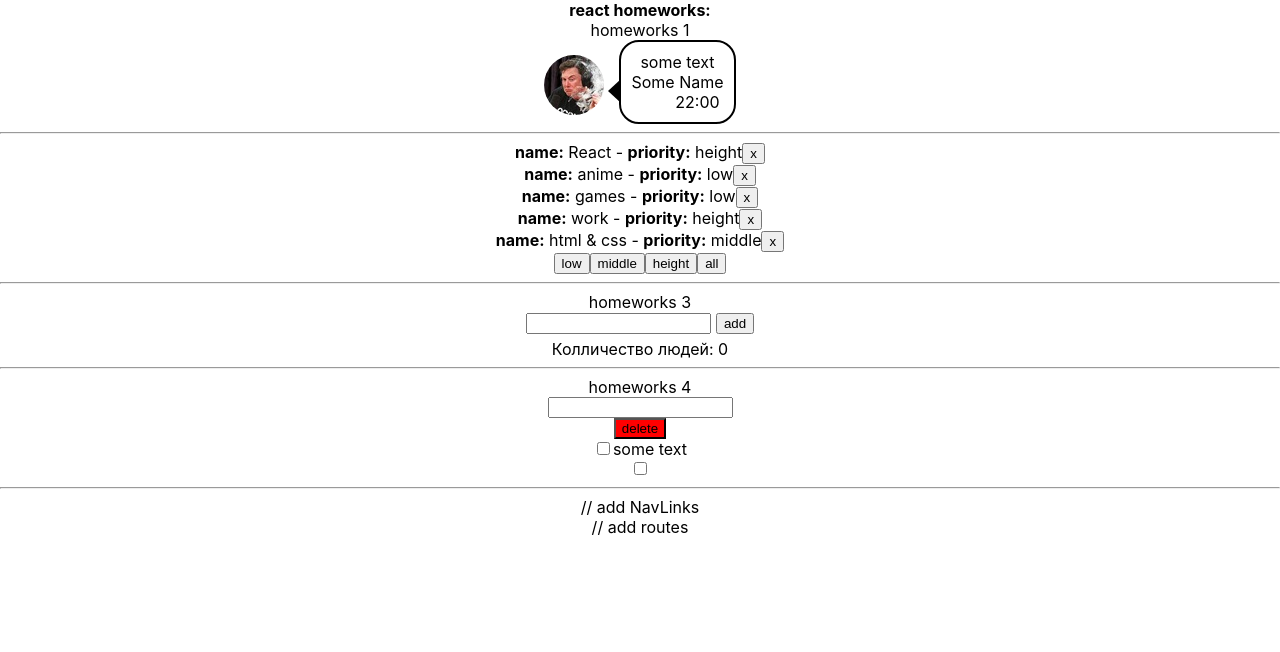
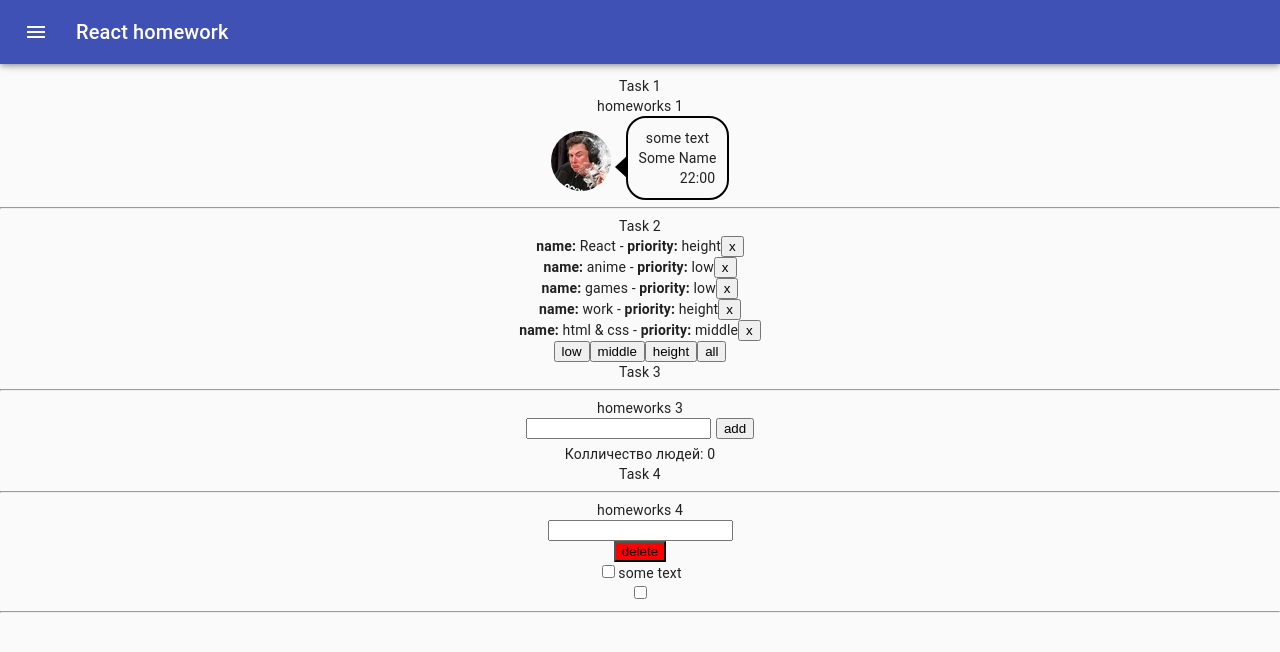
Before and after one commit to Condor19-prog/ignatHomework, a React (Create React App) app: page /#/pre-junior in a window 1280 px wide. Shown: the top 652 px of the page. Built offline with nearby package versions, Linux system fonts and the light colour scheme.

Commit message:
add 5 task

```diff
--- a/src/p1-main/m1-ui/u1-app/App.tsx
+++ b/src/p1-main/m1-ui/u1-app/App.tsx
@@ -1,31 +1,19 @@
 import React from "react";
 import s from "./App.module.css";
-import HW1 from "../../../p2-homeworks/h1/HW1";
-import HW3 from "../../../p2-homeworks/h3/HW3";
-import HW2 from "../../../p2-homeworks/h2/HW2";
-import HW4 from "../../../p2-homeworks/h4/HW4";
+import Navbar from "../../../p2-homeworks/h5/Navbar";
 import HW5 from "../../../p2-homeworks/h5/HW5";
-// import HW6 from "../../../p2-homeworks/h6/HW6";
-// import HW7 from "../../../p2-homeworks/h7/HW7";
-// import HW8 from "../../../p2-homeworks/h8/HW8";
-// import HW9 from "../../../p2-homeworks/h9/HW9";
-// import HW10 from "../../../p2-homeworks/h10/HW10";
-// import HW11 from "../../../p2-homeworks/h11/HW11";
-// import HW12 from "../../../p2-homeworks/h12/HW12";
+import {HashRouter} from "react-router-dom";
+
 
 function App() {
     return (
-        <div className={s.App}>
-           <div><b>react homeworks:</b></div>
-            <HW1/>
-            <HW2/>
-            <HW3/>
-            <HW4/>
-            <HW5/>
-
-
-
-        </div>
+        <HashRouter>
+            <div className={s.App}>
+                <div><b>react homeworks:</b></div>
+                <Navbar/>
+                <HW5/>
+            </div>
+        </HashRouter>
     );
 }
 
--- a/src/p2-homeworks/h5/HW5.tsx
+++ b/src/p2-homeworks/h5/HW5.tsx
@@ -1,20 +1,11 @@
 import React from "react";
 import Header from "./Header";
 import Routes from "./Routes";
+import {HashRouter} from "react-router-dom";
 
 function HW5() {
     return (
-        <div>
-
-            {/*в gh-pages лучше работает HashRouter*/}
-            {/*<HashRouter>*/}
-
-            <Header/>
-
             <Routes/>
-
-            {/*</HashRouter>*/}
-        </div>
     );
 }
 
--- a/src/p2-homeworks/h5/Header.tsx
+++ b/src/p2-homeworks/h5/Header.tsx
@@ -1,10 +1,13 @@
 import React from "react";
+import {NavLink} from "react-router-dom";
+import {PATH} from "./Routes";
 
 function Header() {
     return (
         <div>
-            // add NavLinks
-
+            <NavLink to={PATH.PRE_JUNIOR}><h3>Pre-junior</h3></NavLink>
+            <NavLink to={PATH.JUNIOR}><h3>Junior</h3></NavLink>
+            <NavLink to={PATH.JUNIOR_PLUS}><h3>Junior-plus</h3></NavLink>
         </div>
     );
 }
--- /dev/null
+++ b/src/p2-homeworks/h5/Navbar.tsx
@@ -0,0 +1,140 @@
+import React from 'react';
+import clsx from 'clsx';
+import {makeStyles, useTheme, Theme, createStyles} from '@material-ui/core/styles';
+import Drawer from '@material-ui/core/Drawer';
+import CssBaseline from '@material-ui/core/CssBaseline';
+import AppBar from '@material-ui/core/AppBar';
+import Toolbar from '@material-ui/core/Toolbar';
+import List from '@material-ui/core/List';
+import Typography from '@material-ui/core/Typography';
+import Divider from '@material-ui/core/Divider';
+import IconButton from '@material-ui/core/IconButton';
+import MenuIcon from '@material-ui/icons/Menu';
+import ChevronLeftIcon from '@material-ui/icons/ChevronLeft';
+import ChevronRightIcon from '@material-ui/icons/ChevronRight';
+import HW5 from "./HW5";
+import Header from "./Header";
+
+const drawerWidth = 240;
+
+const useStyles = makeStyles((theme: Theme) =>
+    createStyles({
+        root: {
+            display: 'flex',
+        },
+        appBar: {
+            transition: theme.transitions.create(['margin', 'width'], {
+                easing: theme.transitions.easing.sharp,
+                duration: theme.transitions.duration.leavingScreen,
+            }),
+        },
+        appBarShift: {
+            width: `calc(100% - ${drawerWidth}px)`,
+            marginLeft: drawerWidth,
+            transition: theme.transitions.create(['margin', 'width'], {
+                easing: theme.transitions.easing.easeOut,
+                duration: theme.transitions.duration.enteringScreen,
+            }),
+        },
+        menuButton: {
+            marginRight: theme.spacing(2),
+        },
+        hide: {
+            display: 'none',
+        },
+        drawer: {
+            width: drawerWidth,
+            flexShrink: 0,
+        },
+        drawerPaper: {
+            width: drawerWidth,
+        },
+        drawerHeader: {
+            display: 'flex',
+            alignItems: 'center',
+            padding: theme.spacing(0, 1),
+            // necessary for content to be below app bar
+            ...theme.mixins.toolbar,
+            justifyContent: 'flex-end',
+        },
+        content: {
+            flexGrow: 1,
+            padding: theme.spacing(3),
+            transition: theme.transitions.create('margin', {
+                easing: theme.transitions.easing.sharp,
+                duration: theme.transitions.duration.leavingScreen,
+            }),
+            marginLeft: -drawerWidth,
+        },
+        contentShift: {
+            transition: theme.transitions.create('margin', {
+                easing: theme.transitions.easing.easeOut,
+                duration: theme.transitions.duration.enteringScreen,
+            }),
+            marginLeft: 0,
+        },
+    }),
+);
+
+function Navbar() {
+    const classes = useStyles();
+    const theme = useTheme();
+    const [open, setOpen] = React.useState(false);
+
+    const handleDrawerOpen = () => {
+        setOpen(true);
+    };
+
+    const handleDrawerClose = () => {
+        setOpen(false);
+    };
+
+    return (
+        <div className={classes.root}>
+            <CssBaseline/>
+            <AppBar
+                position="fixed"
+                className={clsx(classes.appBar, {
+                    [classes.appBarShift]: open,
+                })}
+            >
+                <Toolbar>
+                    <IconButton
+                        color="inherit"
+                        aria-label="open drawer"
+                        onClick={handleDrawerOpen}
+                        edge="start"
+                        className={clsx(classes.menuButton, open && classes.hide)}
+                    >
+                        <MenuIcon/>
+                    </IconButton>
+                    <Typography variant="h6" noWrap>
+                        React homework
+                    </Typography>
+                </Toolbar>
+            </AppBar>
+            <Drawer
+                className={classes.drawer}
+                variant="persistent"
+                anchor="left"
+                open={open}
+                classes={{
+                    paper: classes.drawerPaper,
+                }}
+            >
+                <div className={classes.drawerHeader}>
+                    <IconButton onClick={handleDrawerClose}>
+                        {theme.direction === 'ltr' ? <ChevronLeftIcon/> : <ChevronRightIcon/>}
+                    </IconButton>
+                </div>
+                <Divider/>
+                <List>
+                    <Header/>
+                </List>
+                <Divider/>
+            </Drawer>
+        </div>
+    );
+}
+
+export default Navbar
--- a/src/p2-homeworks/h5/Routes.tsx
+++ b/src/p2-homeworks/h5/Routes.tsx
@@ -1,28 +1,27 @@
 import React from "react";
+import Error404 from "./pages/Error404";
+import {Route, Switch, Redirect} from "react-router-dom";
+import Junior from "./pages/Junior";
+import JuniorPlus from "./pages/Junior+";
+import PreJunior from "./pages/PreJunior";
+
 
 export const PATH = {
     PRE_JUNIOR: "/pre-junior",
-    // add paths
+    JUNIOR: '/junior',
+    JUNIOR_PLUS: '/junior_plus'
 }
 
 function Routes() {
     return (
-        <div>
-            {/*Switch выбирает первый подходящий роут*/}
-            {/*<Switch>*/}
+        <Switch>
+            <Route exact path="/" render={(props: any) => <Redirect to={PATH.PRE_JUNIOR} />}/>
+            <Route exact path="/junior" component={Junior}/>
+            <Route exact path="/junior_plus" component={JuniorPlus}/>
+            <Route exact path={PATH.PRE_JUNIOR} component={PreJunior}/>
+            <Route path='/*' component={Error404}/>
+        </Switch>
 
-            {/*в начале мы попадаем на страницу "/" и переходим сразу на страницу PRE_JUNIOR*/}
-            {/*exact нужен чтоб указать полное совподение (что после "/" ничего не будет)*/}
-            {/*<Route path={"/"} exact render={() => <Redirect to={PRE_JUNIOR}/>}/>*/}
-
-            {/*<Route path={PRE_JUNIOR} render={() => <PreJunior/>}/>*/}
-                // add routes
-
-            {/*у этого роута нет пути, он отрисуется если пользователь захочет попасть на несуществующую страницу*/}
-            {/*<Route render={() => <Error404/>}/>*/}
-
-            {/*</Switch>*/}
-        </div>
     );
 }
 
--- a/src/p2-homeworks/h5/pages/Error404.tsx
+++ b/src/p2-homeworks/h5/pages/Error404.tsx
@@ -1,13 +1,16 @@
 import React from "react";
+import {NavLink} from "react-router-dom";
+import {PATH} from "../Routes";
 
 function Error404() {
-    return (
-        <div>
-            <div>404</div>
-            <div>Page not found!</div>
-            <div>—ฅ/ᐠ.̫ .ᐟ\ฅ—</div>
-        </div>
-    );
+
+        return (
+            <div style={{marginTop:'50px', fontSize:'15px'}}>
+                <div>
+                    <NavLink to={PATH.PRE_JUNIOR}><h3 style={{textDecoration: 'none'}}>перейти к главной странице</h3></NavLink>
+                </div>
+            </div>
+    )
 }
 
 export default Error404;
--- /dev/null
+++ b/src/p2-homeworks/h5/pages/Junior+.tsx
@@ -0,0 +1,15 @@
+import React from "react";
+import {NavLink} from "react-router-dom";
+
+
+function JuniorPlus() {
+
+    return (
+        <NavLink to='/JUNIOR_PLUS'>
+
+        </NavLink>
+    )
+
+}
+
+export default JuniorPlus
--- /dev/null
+++ b/src/p2-homeworks/h5/pages/Junior.tsx
@@ -0,0 +1,12 @@
+import React from "react";
+import {NavLink} from "react-router-dom";
+
+
+function Junior() {
+
+    return <NavLink to={'/JUNIOR'}>
+
+    </NavLink>
+}
+
+export default Junior
--- a/src/p2-homeworks/h5/pages/PreJunior.tsx
+++ b/src/p2-homeworks/h5/pages/PreJunior.tsx
@@ -7,12 +7,23 @@ import HW4 from "../../h4/HW4";
 function PreJunior() {
     return (
         <div>
-            <HW1/>
-            <HW2/>
-            <HW3/>
-            <HW4/>
-            {/*<HW6/>*/}
-
+            <h3>Pre-junior</h3>
+            <div>
+                Task 1 <br/>
+                <HW1/>
+            </div>
+            <div>
+                Task 2 <br/>
+                <HW2/>
+            </div>
+            <div>
+                Task 3 <br/>
+                <HW3/>
+            </div>
+            <div>
+                Task 4 <br/>
+                <HW4/>
+            </div>
         </div>
     );
 }
```
Also changed, not shown: package.json (+12 -2 lines), 1 other file (tests, documents, lock files or other folders).
